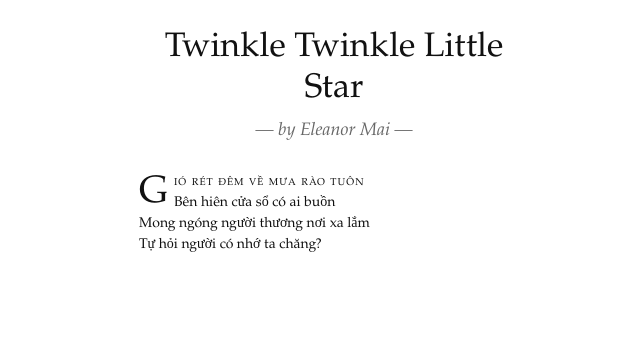
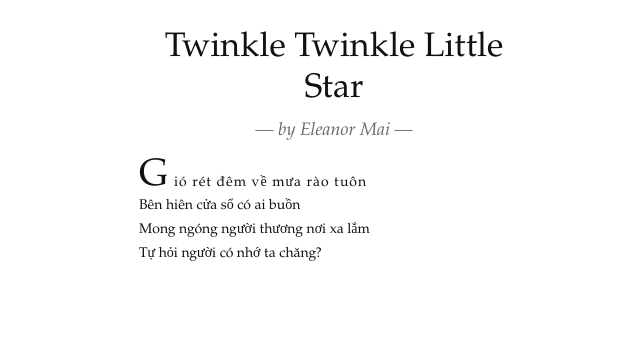
Before and after one commit to xcloverz/EleanorM, a plain HTML site: page index.html in a window 1280 px wide. Shown: the whole page, without its empty margins (306-946 px from the left). Drawn offline with Linux system fonts and the light colour scheme.

Commit message:
Update index.html

```diff
--- a/index.html
+++ b/index.html
@@ -50,7 +50,7 @@
 				}
 
 			p {
-				line-height: 1.5;
+				line-height: 1.7;
 				margin-bottom: 15px;
 				}
 
@@ -68,11 +68,10 @@
 					float: left;
 					font-size: 38px;
 					line-height: 1;
-					margin: 2px 5px 0 0;
+					margin: -15px 5px 0 0;
 				}
 
 			#poem p:first-line {
-				font-variant: small-caps;
 				letter-spacing: 1px;
 				}
 
```
